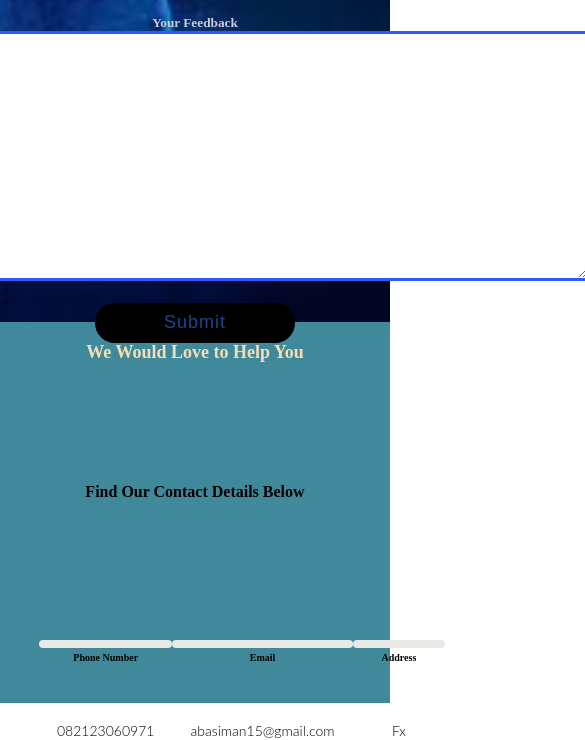
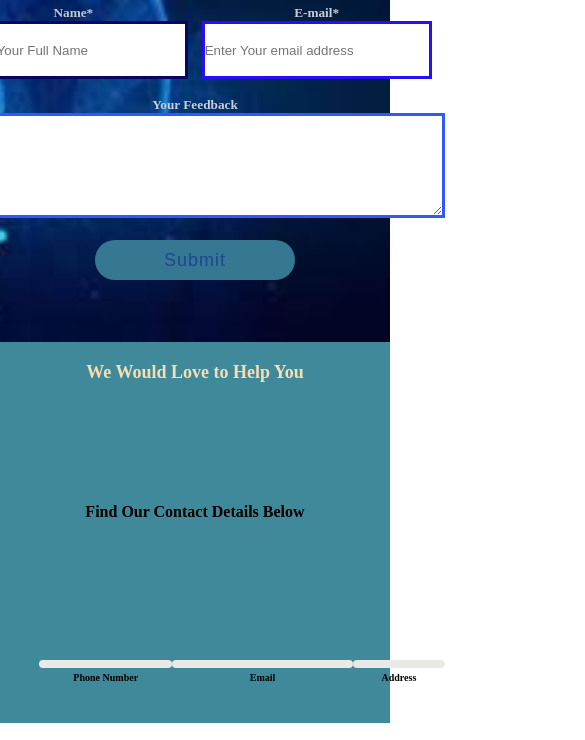
Before and after one commit to Cabbasullah/hci_page, a plain HTML site: page index.html in a window 390 px wide. Shown: the part 264-1004 px from the top of the page, 585 px wide, since content can reach past the window. Drawn offline with Linux system fonts and the light colour scheme.

Commit message:
second commit

```diff
--- a/cont.css
+++ b/cont.css
@@ -11,7 +11,7 @@
 
 nav {
     background-color: cadetblue;
-    height: 80px;
+    height: 100px;
     width: 100%;
 
 }
@@ -75,13 +75,13 @@ a:hover {
 
 .name {
     display: flex;
-    justify-content: space-between;
+    justify-content: space-evenly;
 
 }
 
 .fn input {
     width: 370px;
-    height: 78px;
+    height: 50px;
     border: 3px solid rgb(10, 4, 98);
 
 
@@ -95,7 +95,7 @@ a:hover {
 
 .ln input {
     width: 370px;
-    height: 78px;
+    height: 50px;
     border: 3px solid rgb(8, 0, 72);
 
 
@@ -120,7 +120,7 @@ a:hover {
 .note textarea {
     border: 3px solid rgb(47, 89, 255);
     width: 790px;
-    height: 250px;
+    height: 120px;
 }
 
 .note h5 {
@@ -156,6 +156,12 @@ a:hover {
         padding: 7px 13px;
         border-radius: 7px;
 
+    }
+
+    .note textarea {
+        border: 3px solid rgb(47, 89, 255);
+        width: 500px;
+        height: 105px;
     }
 
     label.logo img {
@@ -194,7 +200,7 @@ a:hover {
         border: none;
         width: 200px;
         height: 40px;
-        background: #000000;
+        background: #367892;
         color: #1F4690;
         font-size: 18px;
         letter-spacing: 1px;
@@ -205,16 +211,16 @@ a:hover {
     }
 
     .fn input {
-        width: 370px;
-        height: 78px;
+        width: 230px;
+        height: 58px;
         border: 3px solid rgb(10, 4, 98);
 
 
     }
 
     .ln input {
-        width: 370px;
-        height: 78px;
+        width: 230px;
+        height: 58px;
         border: 3px solid rgb(41, 14, 245);
 
 
@@ -276,10 +282,11 @@ h3 {
 }
 
 .btn {
+
     outline: none;
     border: none;
-    width: 300px;
-    height: 50px;
+    width: 200px;
+    height: 45px;
     background: #7f9cab;
     color: #00040a;
     font-size: 18px;
```
Also changed, not shown: index.html (+8 -6 lines).
